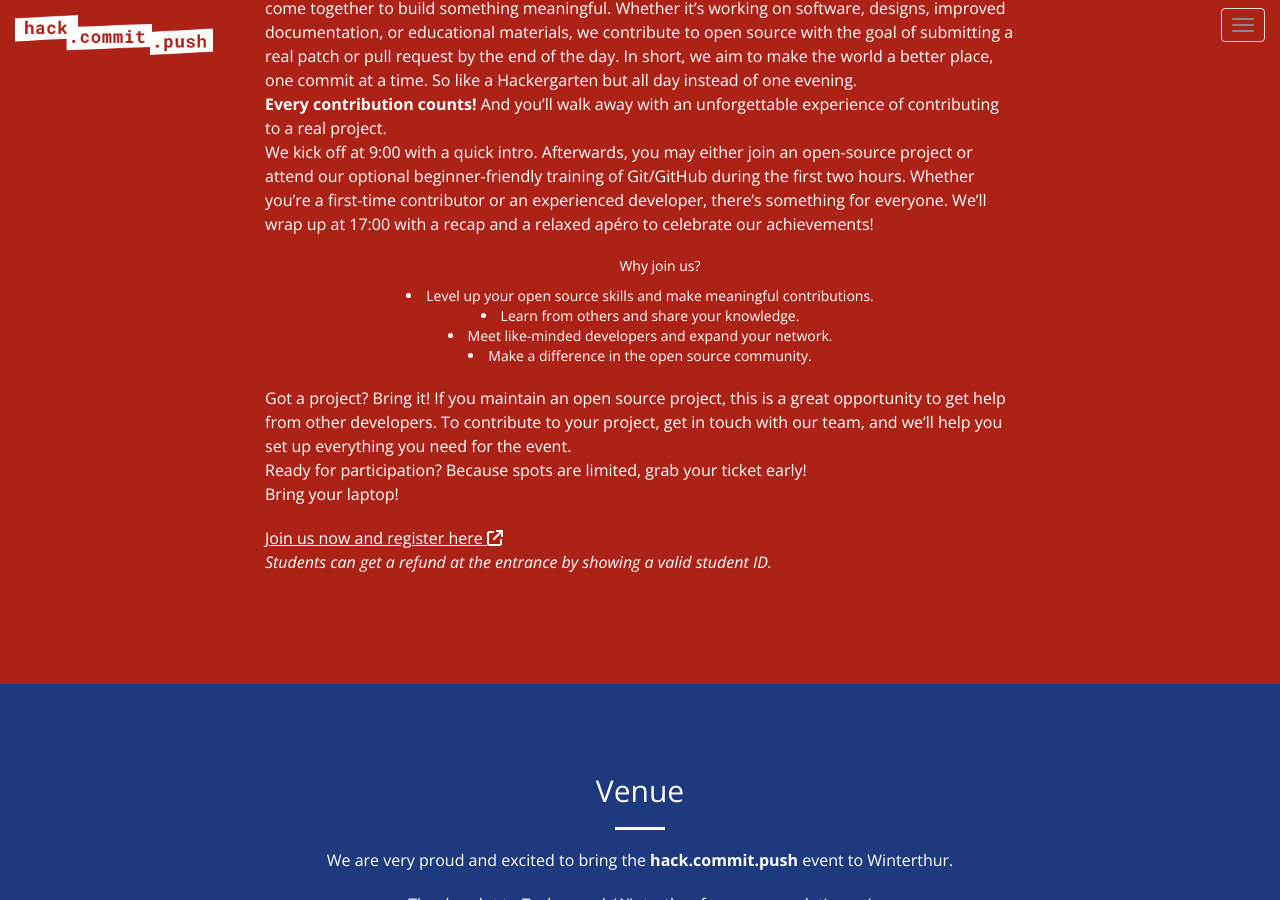
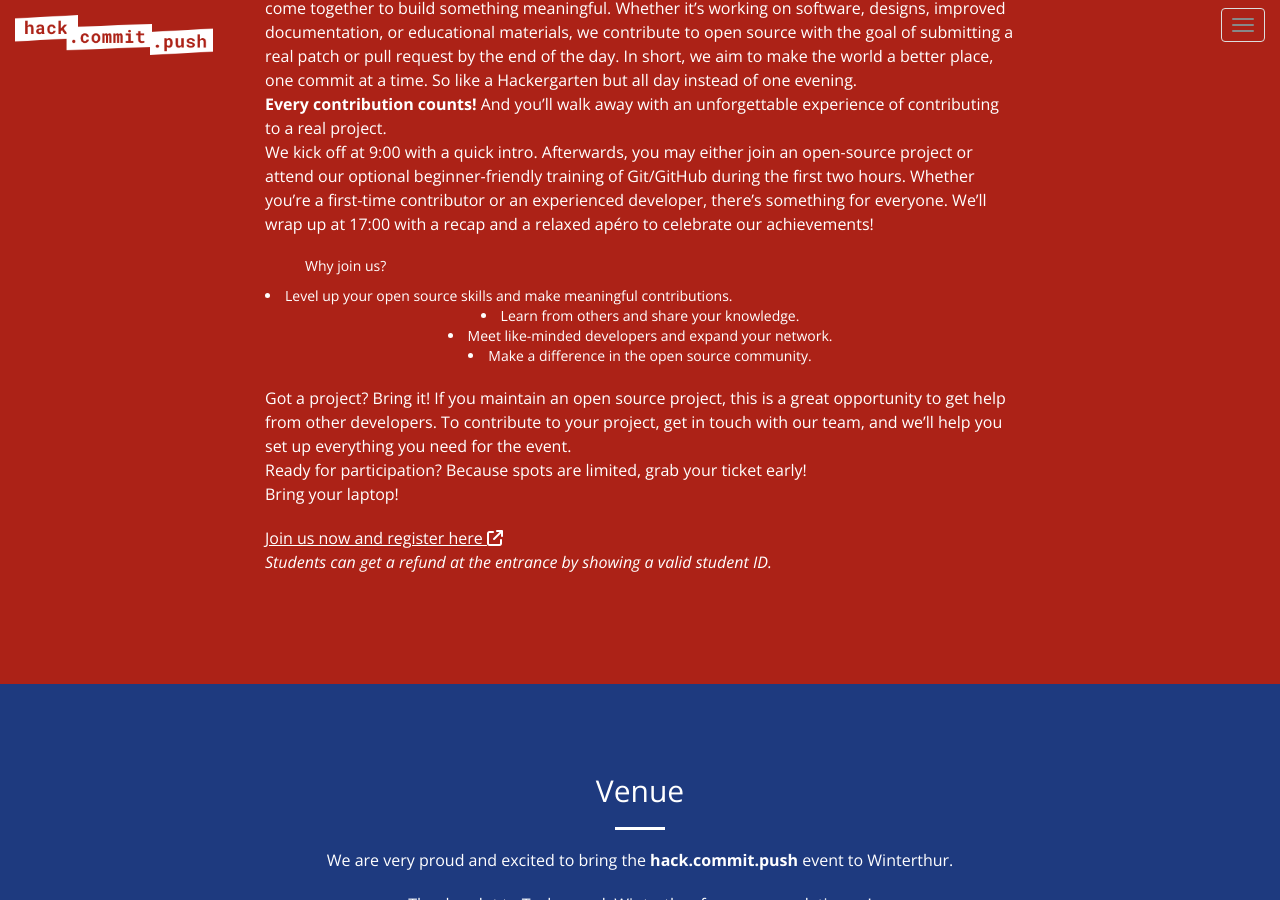
Before and after one commit to hack-commit-push/winterthur2025, a Jekyll site: the page built from index.html, in a window 1280 px wide and 900 px high, scrolled down 1164 px. Built offline with Jekyll 4.4.1, drawn with Linux system fonts in a browser that asks for light colours.

Commit message:
corrections
dito

```diff
--- a/_includes/about.html
+++ b/_includes/about.html
@@ -16,8 +16,8 @@
                     We kick off at 9:00 with a quick intro. Afterwards, you may either join an open-source project or attend our optional beginner-friendly training of Git/GitHub during the first two hours. Whether you’re a first-time contributor or an experienced developer, there’s something for everyone. We’ll wrap up at 17:00 with a recap and a relaxed apéro to celebrate our achievements!
                 </p>
                 <p class="text-left">
-                    <ul>Why join us?</ul>
-                    <li>Level up your open source skills and make meaningful contributions.</li>
+                    <ul class="text-left">Why join us?</ul>
+                    <li class="text-left">Level up your open source skills and make meaningful contributions.</li>
                     <li>Learn from others and share your knowledge.</li>
                     <li>Meet like-minded developers and expand your network.</li>
                     <li>Make a difference in the open source community.</li>
```
